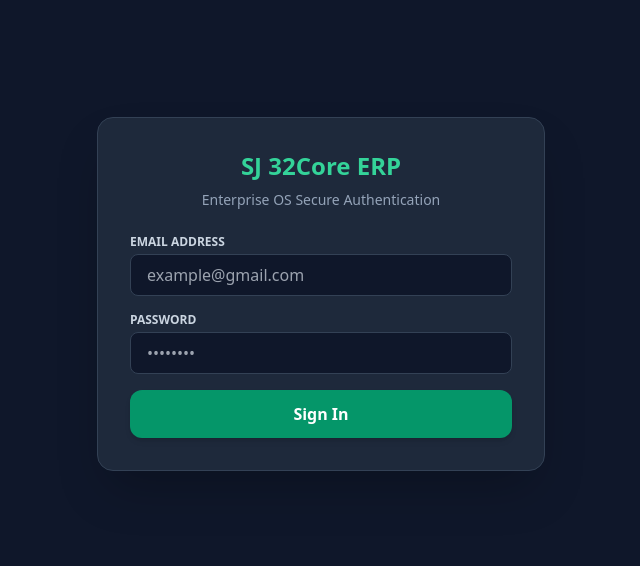
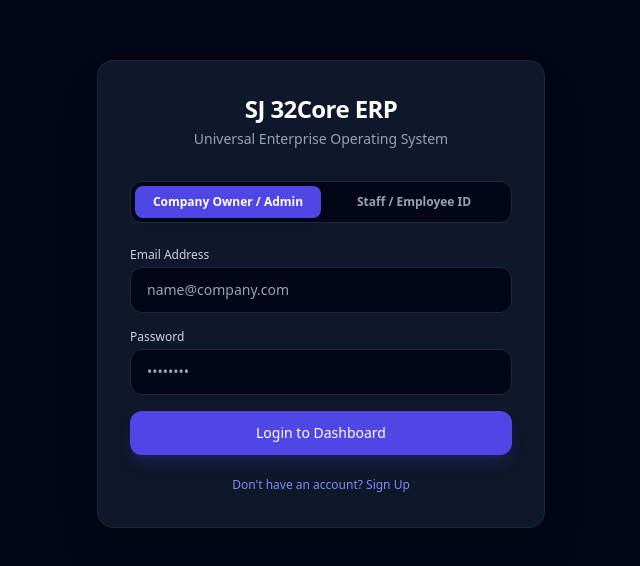
Before and after one commit to Junaid5678/SJ-32Core-ERP, a Next.js app: page /login in a window 1280 px wide. Shown: the part 106-672 px from the top of the page, without its empty margins (319-959 px from the left). Built offline with nearby package versions, Linux system fonts and the light colour scheme; what @supabase/auth-helpers-nextjs would draw is missing.

Commit message:
Refactor login page for owner and staff authentication

```diff
--- a/app/login/page.jsx
+++ b/app/login/page.jsx
@@ -1,81 +1,221 @@
 'use client';
-
 import { useState } from 'react';
-import { supabase } from '@/lib/supabase';
+import { useRouter } from 'next/navigation';
+import { supabase } from '@/lib/supabase'; // ya '../../lib/supabase' project structure ke mutabiq
 
 export default function LoginPage() {
+  const router = useRouter();
+  const [loginType, setLoginType] = useState('owner'); // 'owner' ya 'staff'
+  const [isSignUp, setIsSignUp] = useState(false); // Toggle between Login & Signup for Owner
+
+  // Form States
   const [email, setEmail] = useState('');
   const [password, setPassword] = useState('');
+  const [companyName, setCompanyName] = useState('');
+  const [staffId, setStaffId] = useState('');
+
   const [loading, setLoading] = useState(false);
   const [errorMsg, setErrorMsg] = useState('');
 
-  const handleLogin = async (e) => {
+  // Handle Owner Login / Signup
+  const handleOwnerAuth = async (e) => {
     e.preventDefault();
     setLoading(true);
     setErrorMsg('');
 
     try {
+      if (isSignUp) {
+        // 1. Sign Up Owner
+        const { data: authData, error: authError } = await supabase.auth.signUp({
+          email,
+          password,
+        });
+        if (authError) throw authError;
+
+        // Check if Super Admin email
+        const role = email === 'ja024477@gmail.com' ? 'super_admin' : 'company_owner';
+
+        // 2. Create Tenant & Profile entry can be handled or redirected to subscription
+        if (role === 'super_admin') {
+          router.push('/dashboard');
+        } else {
+          router.push('/subscription'); // Naya owner subscription page par jayega
+        }
+      } else {
+        // Login Owner
         const { data, error } = await supabase.auth.signInWithPassword({
           email,
           password,
         });
-
         if (error) throw error;
 
-      // Force full page redirection to ensure Supabase session cookies are picked up instantly
-      window.location.href = '/ai-screen';
-    } catch (error) {
-      setErrorMsg(error.message);
+        // Check role or redirect to dashboard
+        if (email === 'ja024477@gmail.com') {
+          router.push('/dashboard');
+        } else {
+          router.push('/dashboard');
+        }
+      }
+    } catch (err) {
+      setErrorMsg(err.message);
+    } finally {
+      setLoading(false);
+    }
+  };
+
+  // Handle Staff ID Login
+  const handleStaffLogin = async (e) => {
+    e.preventDefault();
+    setLoading(true);
+    setErrorMsg('');
+
+    try {
+      // Profiles table mein human_readable_id se user ko dhoondna
+      const { data: profile, error } = await supabase
+        .from('profiles')
+        .select('*')
+        .eq('human_readable_id', staffId.trim())
+        .single();
+
+      if (error || !profile) {
+        throw new Error('Invalid Staff ID or Staff member not found.');
+      }
+
+      // Note: Staff password verification custom logic ya Supabase auth link ke zariye hogi
+      // Filhaal hum profile verify karke dashboard par bhej rahe hain
+      localStorage.setItem('current_staff', JSON.stringify(profile));
+      router.push('/dashboard');
+
+    } catch (err) {
+      setErrorMsg(err.message);
+    } finally {
       setLoading(false);
     }
   };
 
   return (
-    <div className="flex min-h-screen flex-col items-center justify-center p-6 bg-slate-900 text-white">
-      <div className="max-w-md w-full bg-slate-800 p-8 rounded-2xl shadow-2xl border border-slate-700">
-        <h1 className="text-2xl font-extrabold text-emerald-400 mb-2 text-center">SJ 32Core ERP</h1>
-        <p className="text-slate-400 mb-6 text-center text-sm">Enterprise OS Secure Authentication</p>
+    <main className="min-h-screen bg-slate-950 text-white flex flex-col items-center justify-center p-4">
+      <div className="w-full max-w-md bg-slate-900 border border-slate-800 rounded-2xl p-8 shadow-2xl">
+
+        <div className="text-center mb-8">
+          <h1 className="text-2xl font-bold tracking-tight">SJ 32Core ERP</h1>
+          <p className="text-slate-400 text-sm mt-1">Universal Enterprise Operating System</p>
+        </div>
+
+        {/* Tab Switcher: Owner vs Staff */}
+        <div className="flex bg-slate-950 p-1 rounded-xl mb-6 border border-slate-800">
+          <button
+            type="button"
+            onClick={() => { setLoginType('owner'); setErrorMsg(''); }}
+            className={`flex-1 py-2 text-xs font-semibold rounded-lg transition-all ${
+              loginType === 'owner' ? 'bg-indigo-600 text-white shadow-md' : 'text-slate-400 hover:text-white'
+            }`}
+          >
+            Company Owner / Admin
+          </button>
+          <button
+            type="button"
+            onClick={() => { setLoginType('staff'); setErrorMsg(''); }}
+            className={`flex-1 py-2 text-xs font-semibold rounded-lg transition-all ${
+              loginType === 'staff' ? 'bg-indigo-600 text-white shadow-md' : 'text-slate-400 hover:text-white'
+            }`}
+          >
+            Staff / Employee ID
+          </button>
+        </div>
 
         {errorMsg && (
-          <div className="mb-4 p-3 bg-red-900/50 border border-red-700 text-red-200 text-sm rounded-lg">
+          <div className="bg-red-500/10 border border-red-500/20 text-red-400 p-3 rounded-lg text-xs mb-4">
             {errorMsg}
           </div>
         )}
 
-        <form onSubmit={handleLogin} className="space-y-4">
+        {/* OWNER / ADMIN LOGIN & SIGNUP FORM */}
+        {loginType === 'owner' ? (
+          <form onSubmit={handleOwnerAuth} className="space-y-4">
+            {isSignUp && (
               <div>
-            <label className="block text-xs font-semibold text-slate-300 uppercase mb-1">Email Address</label>
+                <label className="block text-xs font-medium text-slate-300 mb-1">Company Name</label>
+                <input
+                  type="text"
+                  required
+                  value={companyName}
+                  onChange={(e) => setCompanyName(e.target.value)}
+                  placeholder="e.g., SJ Craft Resin Art"
+                  className="w-full bg-slate-950 border border-slate-800 rounded-xl px-4 py-3 text-sm focus:outline-none focus:border-indigo-500"
+                />
+              </div>
+            )}
+
+            <div>
+              <label className="block text-xs font-medium text-slate-300 mb-1">Email Address</label>
               <input
                 type="email"
                 required
                 value={email}
                 onChange={(e) => setEmail(e.target.value)}
-              className="w-full px-4 py-2 bg-slate-900 border border-slate-700 rounded-lg text-white focus:outline-none focus:border-emerald-500"
-              placeholder="example@gmail.com"
+                placeholder="name@company.com"
+                className="w-full bg-slate-950 border border-slate-800 rounded-xl px-4 py-3 text-sm focus:outline-none focus:border-indigo-500"
               />
             </div>
 
             <div>
-            <label className="block text-xs font-semibold text-slate-300 uppercase mb-1">Password</label>
+              <label className="block text-xs font-medium text-slate-300 mb-1">Password</label>
               <input
                 type="password"
                 required
                 value={password}
                 onChange={(e) => setPassword(e.target.value)}
-              className="w-full px-4 py-2 bg-slate-900 border border-slate-700 rounded-lg text-white focus:outline-none focus:border-emerald-500"
                 placeholder="••••••••"
+                className="w-full bg-slate-950 border border-slate-800 rounded-xl px-4 py-3 text-sm focus:outline-none focus:border-indigo-500"
               />
             </div>
 
             <button
               type="submit"
               disabled={loading}
-            className="w-full py-3 bg-emerald-600 hover:bg-emerald-500 text-white font-semibold rounded-xl transition duration-200 shadow-md disabled:opacity-50"
+              className="w-full bg-indigo-600 hover:bg-indigo-500 text-white font-medium py-3 rounded-xl transition-all shadow-lg shadow-indigo-600/20 text-sm"
             >
-            {loading ? 'Authenticating...' : 'Sign In'}
+              {loading ? 'Processing...' : isSignUp ? 'Create Company Account' : 'Login to Dashboard'}
+            </button>
+
+            <div className="text-center mt-4">
+              <button
+                type="button"
+                onClick={() => setIsSignUp(!isSignUp)}
+                className="text-xs text-indigo-400 hover:underline"
+              >
+                {isSignUp ? 'Already have an account? Login' : "Don't have an account? Sign Up"}
+              </button>
+            </div>
+          </form>
+        ) : (
+          /* STAFF ID LOGIN FORM */
+          <form onSubmit={handleStaffLogin} className="space-y-4">
+            <div>
+              <label className="block text-xs font-medium text-slate-300 mb-1">Human-Readable Staff ID</label>
+              <input
+                type="text"
+                required
+                value={staffId}
+                onChange={(e) => setStaffId(e.target.value)}
+                placeholder="e.g., SJC-LHR01-CASH-001"
+                className="w-full bg-slate-950 border border-slate-800 rounded-xl px-4 py-3 text-sm font-mono focus:outline-none focus:border-indigo-500"
+              />
+              <p className="text-[10px] text-slate-500 mt-1">Enter the unique staff ID provided by your company owner.</p>
+            </div>
+
+            <button
+              type="submit"
+              disabled={loading}
+              className="w-full bg-indigo-600 hover:bg-indigo-500 text-white font-medium py-3 rounded-xl transition-all shadow-lg shadow-indigo-600/20 text-sm"
+            >
+              {loading ? 'Verifying ID...' : 'Staff Login'}
             </button>
           </form>
+        )}
+
       </div>
-    </div>
+    </main>
   );
                 }
```
Lines whose indentation alone changed are shown as unchanged.
